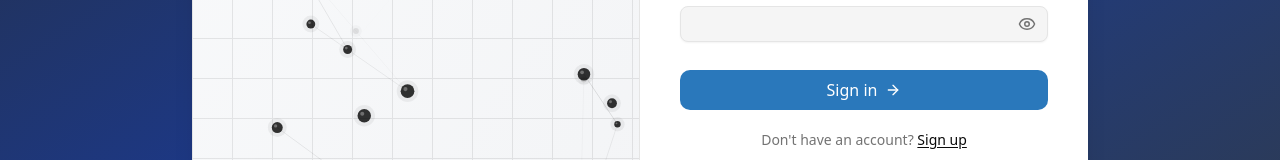
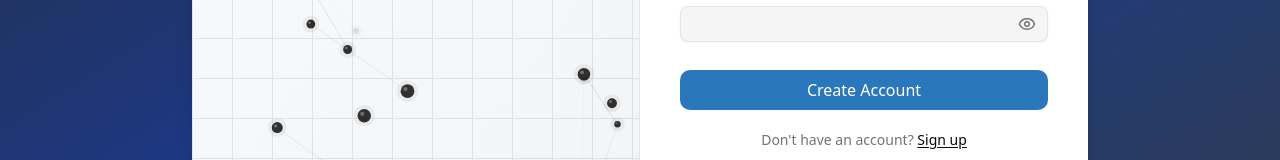
Before and after one commit to jjjosephn/fluxly, a Next.js app in the folder frontend/: page /signin in a window 1280 px wide. Shown: the part 422-582 px from the top of the page. Built offline with nearby package versions, Linux system fonts and the light colour scheme.

Commit message:
add bouncer

```diff
--- a/frontend/components/signin/sign-in-page.tsx
+++ b/frontend/components/signin/sign-in-page.tsx
@@ -9,6 +9,7 @@ import { Input } from "@/components/ui/input"
 import { cn } from "@/lib/utils"
 import { useToaster } from "@/app/ToasterContext"
 import { useRouter } from "next/navigation"
+import { BouncingDots } from "../ui/bouncing-dots"
 
 export function SignInCard() {
   const [isPasswordVisible, setIsPasswordVisible] = useState(false)
@@ -23,6 +24,7 @@ export function SignInCard() {
 
   const handleSubmit = async (e: React.FormEvent) => {
     e.preventDefault()
+    setIsSubmitting(true);
 
     const requestBody = {
       emailOrUsername: formData.emailOrUsername,
@@ -184,20 +186,12 @@ export function SignInCard() {
                     isHovered ? "shadow-lg" : ""
                   )}
                 >
-                  <span className="flex items-center justify-center">
-                    Sign in
-                    <ArrowRight className="ml-2 h-4 w-4" />
-                  </span>
-                  {isHovered && (
-                    <motion.span
-                      initial={{ left: "-100%" }}
-                      animate={{ left: "100%" }}
-                      transition={{ duration: 1, ease: "easeInOut" }}
-                      className="absolute top-0 bottom-0 left-0 w-20 bg-gradient-to-r from-transparent via-background/30 to-transparent"
-                      style={{ filter: "blur(8px)" }}
-                    />
-                  )}
-                </button>
+                  {isSubmitting ? (
+                      <BouncingDots dots={3} message="Submitting" messagePlacement="right" className="w-2 h-2 bg-white" />
+                    ) : (
+                      'Create Account'
+                    )}
+                  </button>
               </motion.div>
 {/*
               <div className="text-center mt-6">
```
